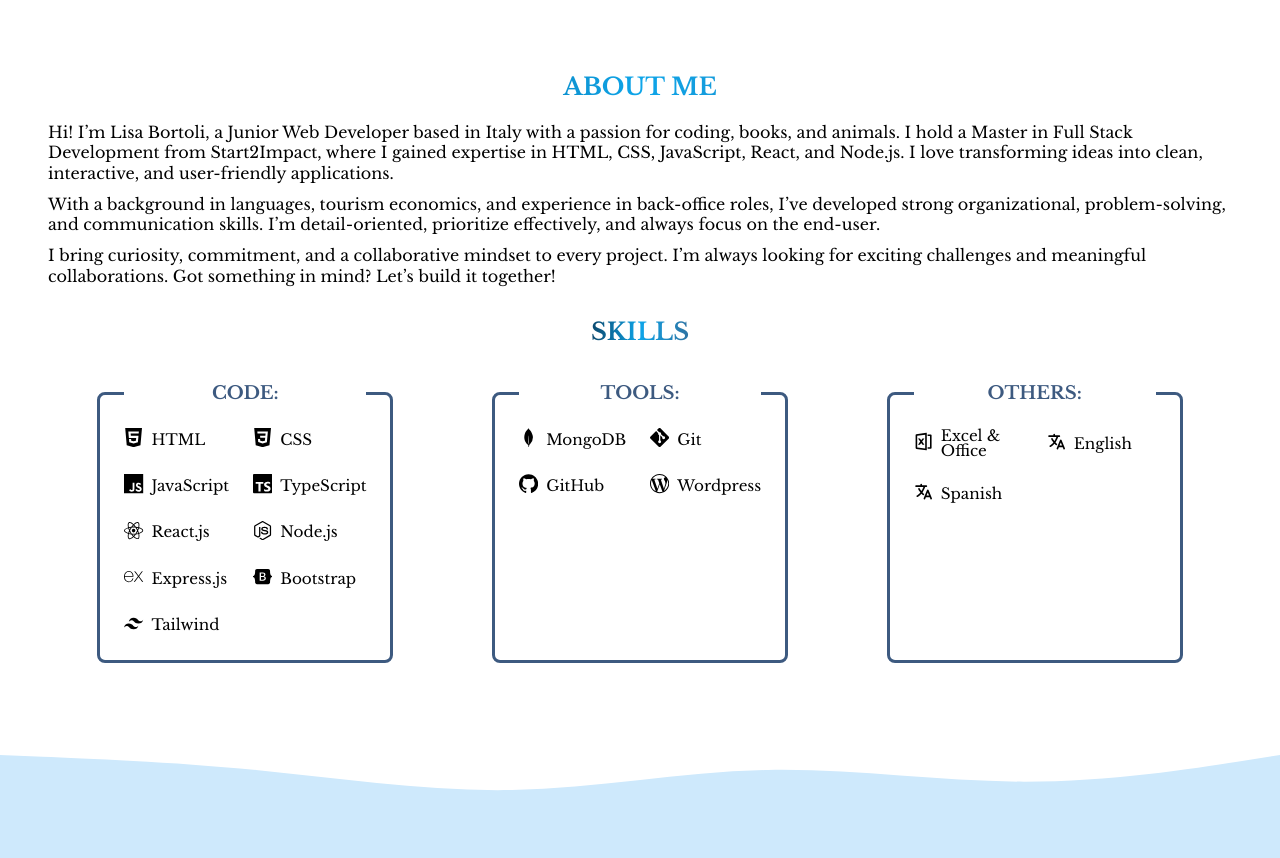
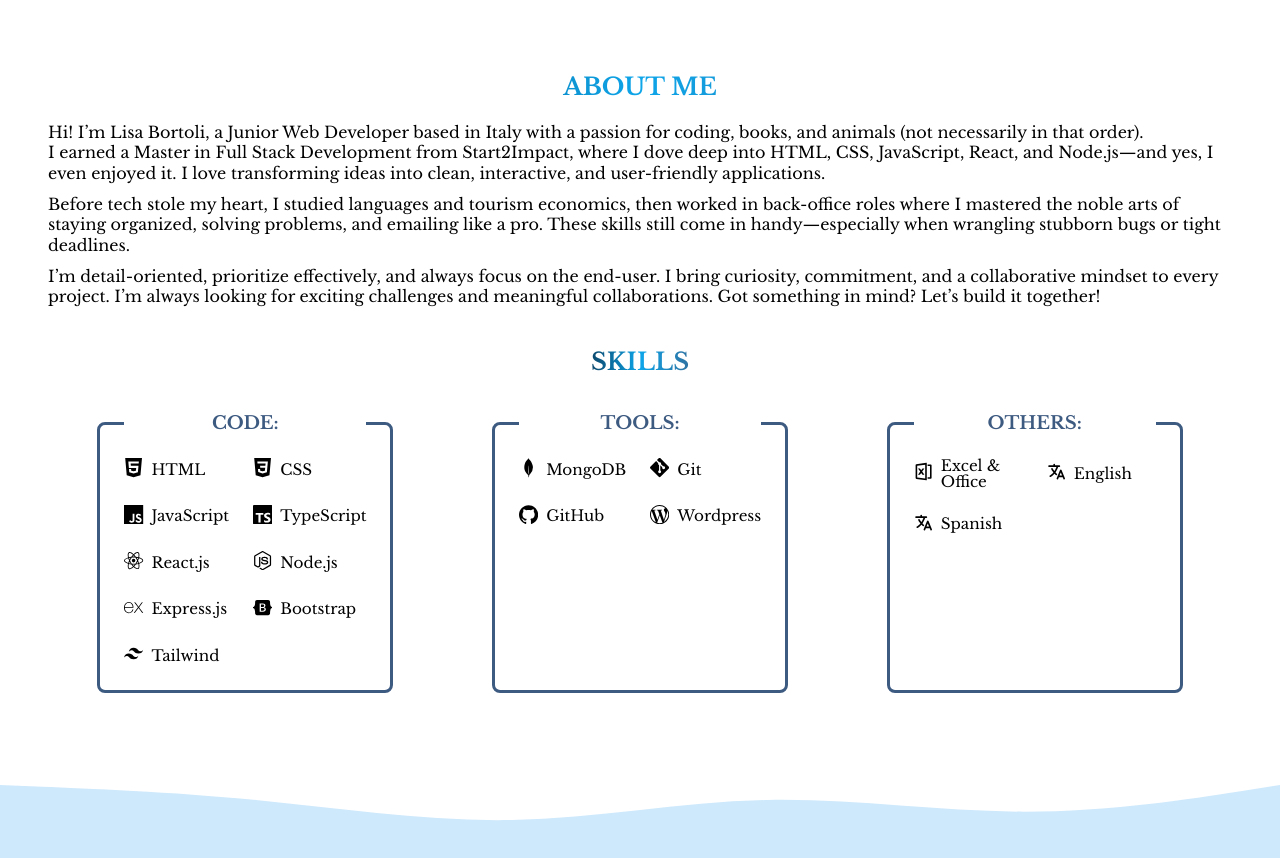
Before and after one commit to LisaB404/new-portfolio, a React (Vite) app: page / in a window 1280 px wide. Shown: the part 820-1678 px from the top of the page. Built offline with nearby package versions, Linux system fonts and the light colour scheme.

Commit message:
Minor details in About description

```diff
--- a/src/sections/About/About.jsx
+++ b/src/sections/About/About.jsx
@@ -1,16 +1,25 @@
 import React from "react";
 import {
-  SiHtml5, SiCss3, SiJavascript, SiTypescript,
-  SiReact, SiNodedotjs, SiExpress,
-  SiBootstrap, SiTailwindcss, SiMongodb,
-  SiDocker, SiGit, SiGithub, SiWordpress,
+  SiHtml5,
+  SiCss3,
+  SiJavascript,
+  SiTypescript,
+  SiReact,
+  SiNodedotjs,
+  SiExpress,
+  SiBootstrap,
+  SiTailwindcss,
+  SiMongodb,
+  SiDocker,
+  SiGit,
+  SiGithub,
+  SiWordpress,
 } from "react-icons/si";
 import { RiFileExcel2Line } from "react-icons/ri";
 import { IoLanguage } from "react-icons/io5";
 import "./About.css";
 
 export default function About() {
-
   const skillsData = [
     {
       title: "Code",
@@ -45,28 +54,34 @@
     },
   ];
 
-
   return (
     <div className="about-container">
       <div className="about-presentation">
         <h2 className="page-title">About Me</h2>
         <p className="about-text">
           Hi! I’m Lisa Bortoli, a Junior Web Developer based in Italy with a
-          passion for coding, books, and animals. I hold a Master in Full Stack
-          Development from Start2Impact, where I gained expertise in HTML, CSS,
-          JavaScript, React, and Node.js. I love transforming ideas into clean,
-          interactive, and user-friendly applications.
-        </p>
-        <p className="about-text">
-          With a background in languages, tourism economics, and experience in
-          back-office roles, I’ve developed strong organizational,
-          problem-solving, and communication skills. I’m detail-oriented,
-          prioritize effectively, and always focus on the end-user.
-        </p>
-        <p className="about-text">
-          I bring curiosity, commitment, and a collaborative mindset to every
-          project. I’m always looking for exciting challenges and meaningful
-          collaborations. Got something in mind? Let’s build it together!
+          passion for coding, books, and animals (not necessarily in that
+          order).
+          <p className="about-text">
+            I earned a Master in Full Stack Development from Start2Impact, where
+            I dove deep into HTML, CSS, JavaScript, React, and Node.js—and yes,
+            I even enjoyed it. I love transforming ideas into clean,
+            interactive, and user-friendly applications.
+          </p>
+          <p className="about-text">
+            Before tech stole my heart, I studied languages and tourism
+            economics, then worked in back-office roles where I mastered the
+            noble arts of staying organized, solving problems, and emailing like
+            a pro. These skills still come in handy—especially when wrangling
+            stubborn bugs or tight deadlines.
+          </p>
+          <p className="about-text">
+            I’m detail-oriented, prioritize effectively, and always focus on the
+            end-user. I bring curiosity, commitment, and a collaborative mindset
+            to every project. I’m always looking for exciting challenges and
+            meaningful collaborations. Got something in mind? Let’s build it
+            together!
+          </p>
         </p>
       </div>
       <h3 className="page-title">Skills</h3>
```
Also changed, not shown: public/assets/img/lisa10.png (deleted), public/assets/img/lisa2.png (deleted).
